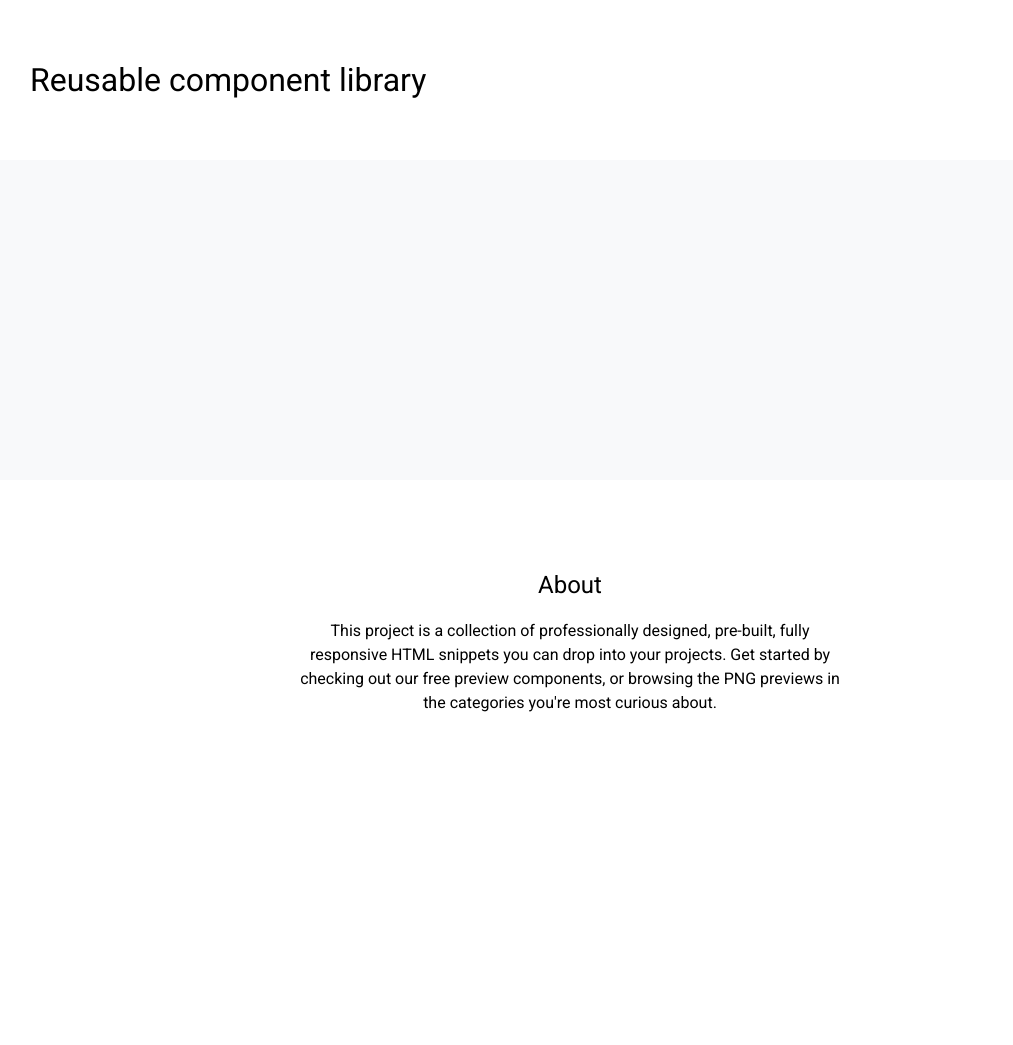
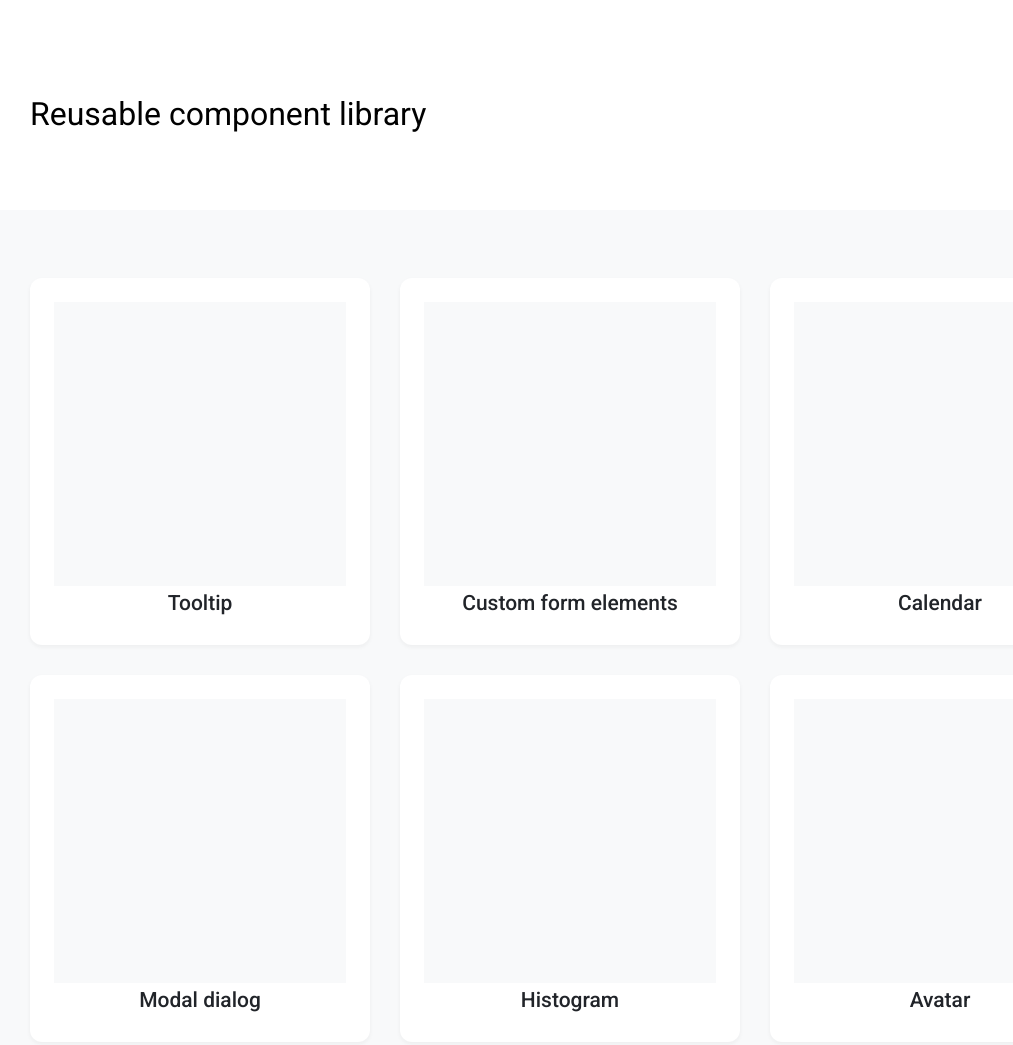
Before and after one commit to js-tasks-ru/htmlcss-20211021_zh-zhyrov, a website: page index.html in a window 1280 px wide. Shown: the top 1045 px of the page, without its empty margins (70-1083 px from the left). Before the commit the page ends 800 px from the top, so only its background shows below. Drawn offline with Linux system fonts and the light colour scheme.

Commit message:
Add flexbox layout for content

```diff
--- a/assets/css/main.css
+++ b/assets/css/main.css
@@ -34,22 +34,12 @@ body {
     height: 100%;
 }
 
+main {
+    flex-grow: 1;
+}
+
 .container {
     margin: 0 auto;
     max-width: 1120px;
     padding: 0 20px;
 }
-
-.vertically-centered {
-    display: flex;
-    flex-direction: row;
-    align-items: center;
-    height: 100%;
-}
-
-.horizontally-centered {
-    display: flex;
-    flex-direction: column;
-    align-items: center;
-    width: 100%;
-}
--- /dev/null
+++ b/components/card/index.css
@@ -0,0 +1,26 @@
+.card {
+  display: flex;
+  flex-direction: column;
+  justify-content: center;
+  height: 367px;
+  background-color: var(--white);
+  box-shadow: 0px 2px 4px rgba(33, 36, 41, 0.05);
+  border-radius: 12px;
+  padding: 24px;
+}
+
+.card__preview {
+  flex-grow: 1;
+  background-color: var(--grey-1);
+}
+
+.card__title {
+  margin: 5px auto;
+  font-family: Roboto;
+  font-style: normal;
+  font-weight: 500;
+  font-size: 21px;
+  line-height: 25px;
+  text-align: center;
+  color: var(--black);
+}
--- a/components/content/index.css
+++ b/components/content/index.css
@@ -1,4 +1,16 @@
 .content {
   background-color: var(--grey-1);
-  flex-grow: 1;
+  padding: 68px 0 204px;
 }
+
+.content__cards {
+  --gap: 30px;
+  display: flex;
+  flex-wrap: wrap;
+  justify-content: space-between;
+  gap: var(--gap);
+}
+
+.content__card {
+  flex: 1 1 calc( ( 100% - 60px ) / 3 );
+}
--- a/components/header/index.css
+++ b/components/header/index.css
@@ -1,5 +1,7 @@
 .header {
-  height: 10rem;
+  height: 240px;
+  padding-top: 96px;
+  padding-bottom: 77px;
   background-color: var( --white );
 }
 
--- a/index.html
+++ b/index.html
@@ -7,21 +7,52 @@
         <link rel="stylesheet" href="./components/page/index.css">
         <link rel="stylesheet" href="./components/header/index.css">
         <link rel="stylesheet" href="./components/content/index.css">
+        <link rel="stylesheet" href="./components/card/index.css">
         <link rel="stylesheet" href="./components/footer/index.css">
     </head>
     <body>
         <div class="page">
             <header class="header">
-                <div class="container vertically-centered">
+                <div class="container">
                     <h1 class="header__title">Reusable component library</h1>
                 </div>
             </header>
             <main class="content">
-                <div class="container vertically-centered">
+                <div class="container content__cards" >
+                    <!-- <div class=""> -->
+                        <article class="card content__card">
+                            <div class="card__preview"></div>
+                            <h2 class="card__title">Tooltip</h2>
+                        </article>
+                        <article class="card content__card">
+                            <div class="card__preview"></div>
+                            <h2 class="card__title">Custom form elements</h2>
+                        </article>
+                        <article class="card content__card">
+                            <div class="card__preview"></div>
+                            <h2 class="card__title">Calendar</h2>
+                        </article>
+                        <article class="card content__card">
+                            <div class="card__preview"></div>
+                            <h2 class="card__title">Modal dialog</h2>
+                        </article>
+                        <article class="card content__card">
+                            <div class="card__preview"></div>
+                            <h2 class="card__title">Histogram</h2>
+                        </article>
+                        <article class="card content__card">
+                            <div class="card__preview"></div>
+                            <h2 class="card__title">Avatar</h2>
+                        </article>
+                        <article class="card content__card">
+                            <div class="card__preview"></div>
+                            <h2 class="card__title">Avatar</h2>
+                        </article>
+                    <!-- </div> -->
                 </div>
             </main>
             <footer class="footer">
-                <div class="container horizontally-centered">
+                <div class="container">
                     <h2 class="footer__title">About</h2>
                     <p class="footer__decription">
                         This project is a collection of professionally designed, pre-built, fully responsive HTML snippets you can drop into your projects. Get started by checking out our free preview components, or browsing the PNG previews in the categories you're most curious about.
```
